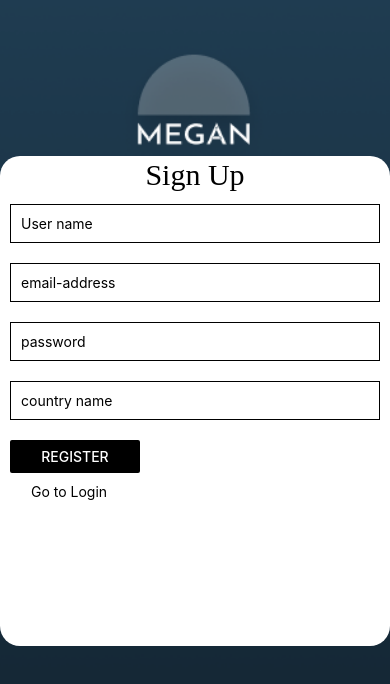
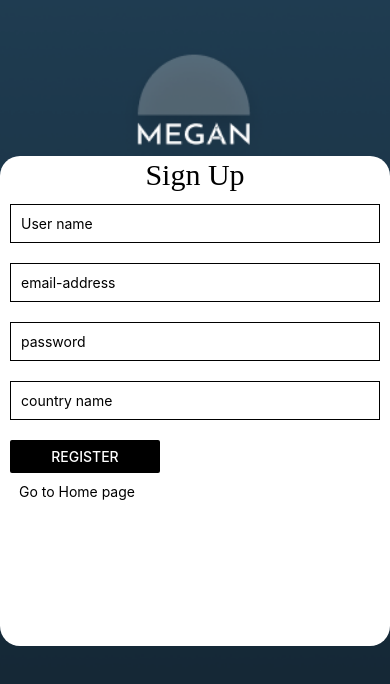
Before and after one commit to Sasatayea/store, a React Native app: screen /Register in a window 390 px wide. Shown: the top 684 px of the page. Built offline with nearby package versions, Linux system fonts and the light colour scheme; no server answers.

Commit message:
new design

```diff
--- a/Components/Users/Register.jsx
+++ b/Components/Users/Register.jsx
@@ -10,7 +10,7 @@ import { React, useState } from "react";
 import { register } from "../../db/auth/auth";
 import loginn from "../../assets/loginn.png";
 import { addUser } from "../../db/cities/users.js";
-import Login from "./Login";
+import fpage from "../Cities/fpage";
 import { TouchableOpacity } from "react-native-web";
 const Register = ({ navigation }) => {
   const [email, setEmail] = useState("");
@@ -109,7 +109,7 @@ const Register = ({ navigation }) => {
 
         <View
           style={{
-            width: 150,
+            width: 170,
             padding: 10,
           }}
         >
@@ -126,10 +126,10 @@ const Register = ({ navigation }) => {
           />
 
           <Text>{error}</Text>
-          <TouchableOpacity onPress={() => navigation.navigate("Login")}>
-            <Text style={{ paddingTop: 10, paddingLeft: 17 }}>
+          <TouchableOpacity onPress={() => navigation.navigate("fpage")}>
+            <Text style={{ paddingTop: 10, paddingLeft: 5 }}>
               {" "}
-              Go to Login{" "}
+              Go to Home page{" "}
             </Text>
           </TouchableOpacity>
         </View>
```
